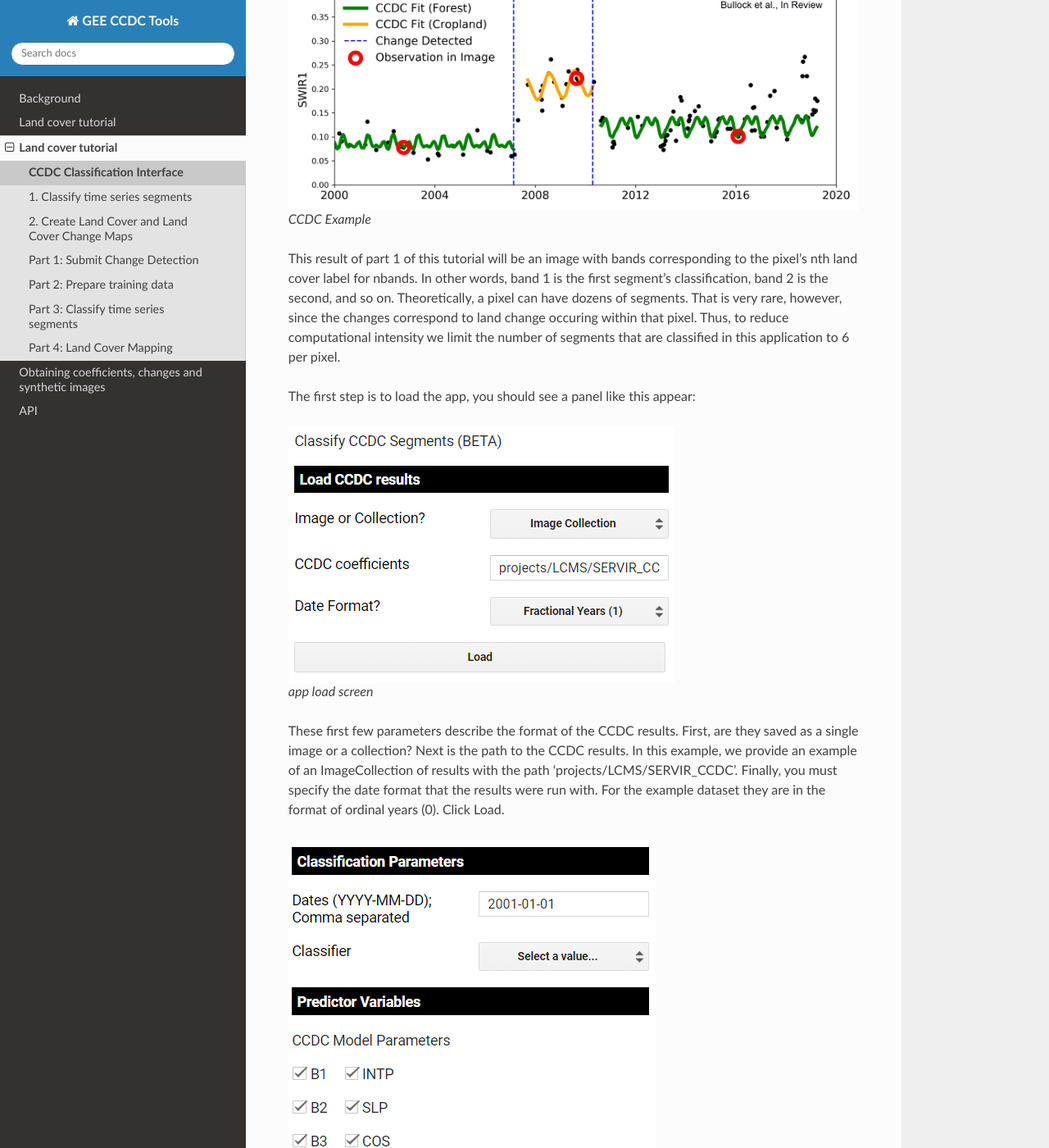
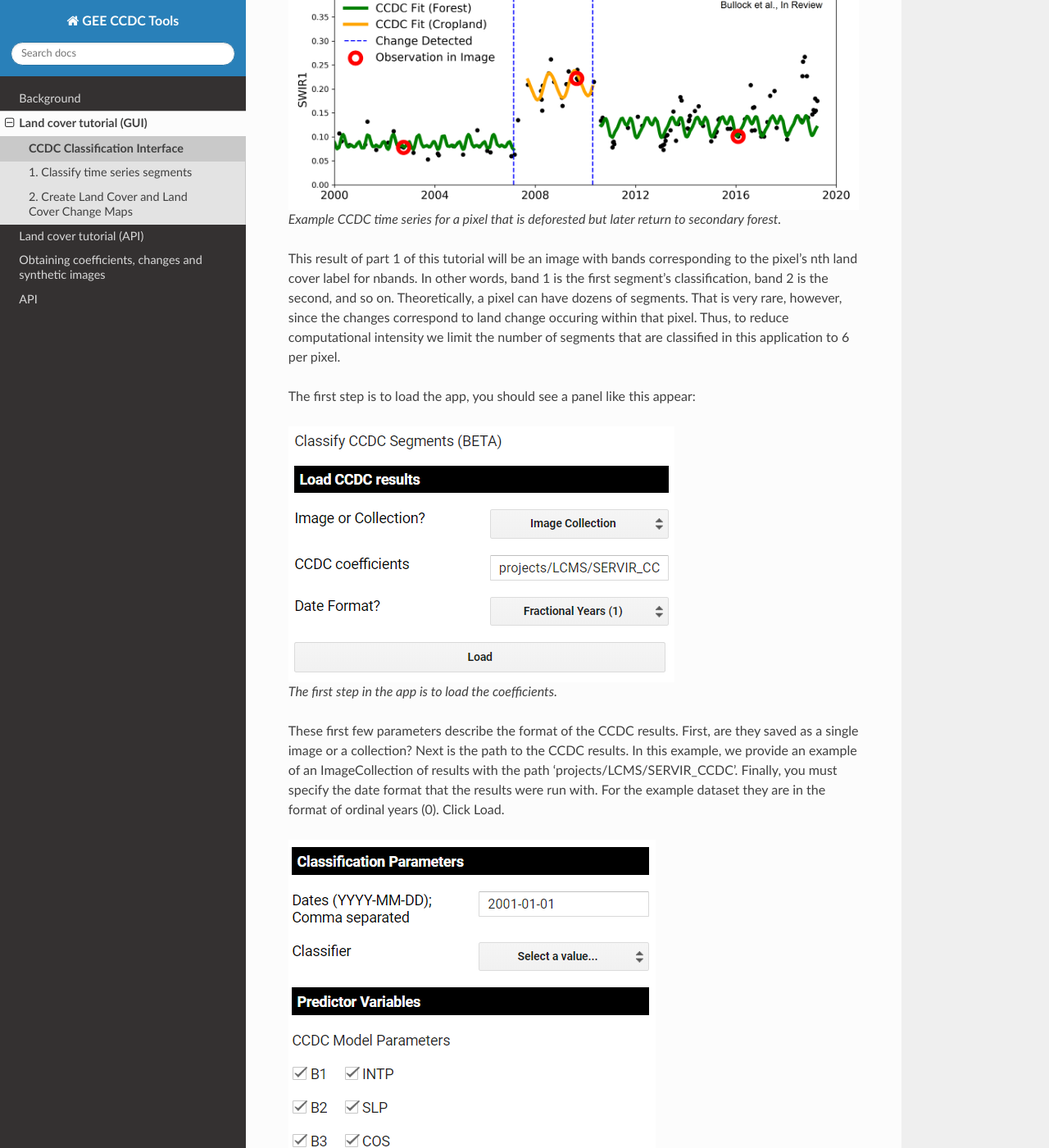
Before and after one commit to parevalo/gee-ccdc-tools, a Sphinx documentation site: the page built from docs/lctutorial/gui.rst, in a window 1280 px wide and 1400 px high, scrolled down 1568 px. Shown: the whole window at 82% size. Built offline with Sphinx 7.4.7 and the Read the Docs theme 2.0.0, drawn with Linux system fonts in a browser that asks for light colours; some of the changed text lies outside the part shown.

Commit message:
repeat duplicate link; captions

```diff
--- a/docs/lcgui.rst
+++ b/docs/lcgui.rst
@@ -1,5 +1,5 @@
-Land cover tutorial
-===================
+Land cover tutorial (GUI)
+=========================
 
 .. toctree::
    :maxdepth: 2
--- a/docs/lctut.rst
+++ b/docs/lctut.rst
@@ -1,10 +1,9 @@
-Land cover tutorial
-===================
+Land cover tutorial (API)
+=========================
 
 .. toctree::
    :maxdepth: 2
 
-   lctutorial/gui
    lctutorial/change
    lctutorial/training
    lctutorial/classify
--- a/docs/lctutorial/gui.rst
+++ b/docs/lctutorial/gui.rst
@@ -6,7 +6,7 @@
 .. figure:: ../img/classifyApp7.png
    :alt: app region 1
 
-   app region 1
+   Classification of CCDC model parameters for Uganda.
 
 To faciliate easy access to our API we have created a series of graphical
 user interfaces (GUIs) that require no coding by the user. These guis can be
@@ -48,7 +48,8 @@
 .. figure:: ../img/ccdcExample.png
    :alt: CCDC Example
 
-   CCDC Example
+   Example CCDC time series for a pixel that is deforested but later
+   return to secondary forest.
 
 This result of part 1 of this tutorial  will be an image with bands
 corresponding to the pixel’s nth land cover label for nbands. In other
@@ -65,7 +66,7 @@
 .. figure:: ../img/classifyApp1.png
    :alt: app load screen
 
-   app load screen
+   The first step in the app is to load the coefficients.
 
 These first few parameters describe the format of the CCDC results.
 First, are they saved as a single image or a collection? Next is the path to
@@ -98,7 +99,7 @@
 .. figure:: ../img/glance_grids.png
    :alt: app third parameters
 
-   app third parameters
+   The global GLanCE grid.
 
 There are four ways you can specify a tile to run in addition to
 manually defining the study region or selecting a country. The simplest
@@ -109,7 +110,7 @@
 .. figure:: ../img/classifyApp5.png
    :alt: app region 1
 
-   app region 1
+   Define study region from the global grid.
 
 Alternatively, you can manually define the study region by clicking on
 five points on the map that define the borders.
@@ -117,7 +118,7 @@
 .. figure:: ../img/classifyApp4.png
    :alt: app region 1
 
-   app region 1
+   Manually define study region.
 
 The other options are to manually define output grids based on their
 tile IDs, drawing on the map to specify multiple grids, or selecting a
@@ -128,7 +129,7 @@
 .. figure:: ../img/classifyApp6.png
    :alt: app region 1
 
-   app region 1
+   Or an entire country!
 
 The final set of parameters relate to the training data. An example
 training dataset is provided as a FeatureCollection for the seven
@@ -140,7 +141,7 @@
 .. figure:: ../img/classifyApp7.png
    :alt: app region 1
 
-   app region 1
+   Classification of the first CCDC segment.
 
 Note, the classification runs quicker if the predictor data for each training
 point is saved in the feature's properties (as opposed to being calculated
@@ -173,7 +174,7 @@
 .. figure:: ../img/lcApp1.png
    :alt: app region 1
 
-   app region 1
+   Land cover classification for 2001-01-01.
 
 This app also has the function to add a change between that represents
 conversion from one or multiple classes at a specified date to a
@@ -194,4 +195,4 @@
 .. figure:: ../img/lcApp2.PNG
    :alt: app region 1
 
-   app region 1
+   Land cover in 2001 and deforestation between 2001 and 2014.
```
Also changed, not shown: other parts of docs/lctutorial/gui.rst (+1 -1 lines).
